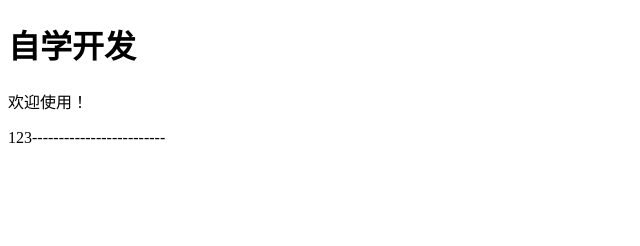
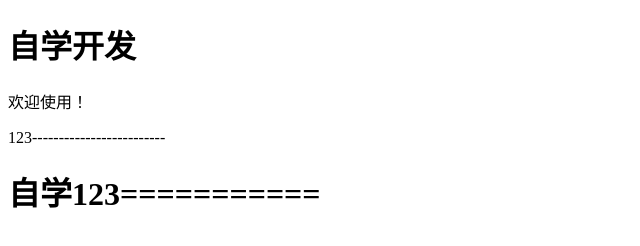
Before and after one commit to zyzj66/123, a plain HTML site: page index.html in a window 1280 px wide. Shown: the whole page, without its empty margins (0-640 px from the left). Drawn offline with Linux system fonts and the light colour scheme.

Commit message:
Update index.html

```diff
--- a/index.html
+++ b/index.html
@@ -6,5 +6,6 @@
 	<h1>自学开发</h1>
 	<p>欢迎使用！</p>
 	  <p>123-------------------------</p>
+	  <h1>自学123===========</h1>
   </body>
 </html>
```
